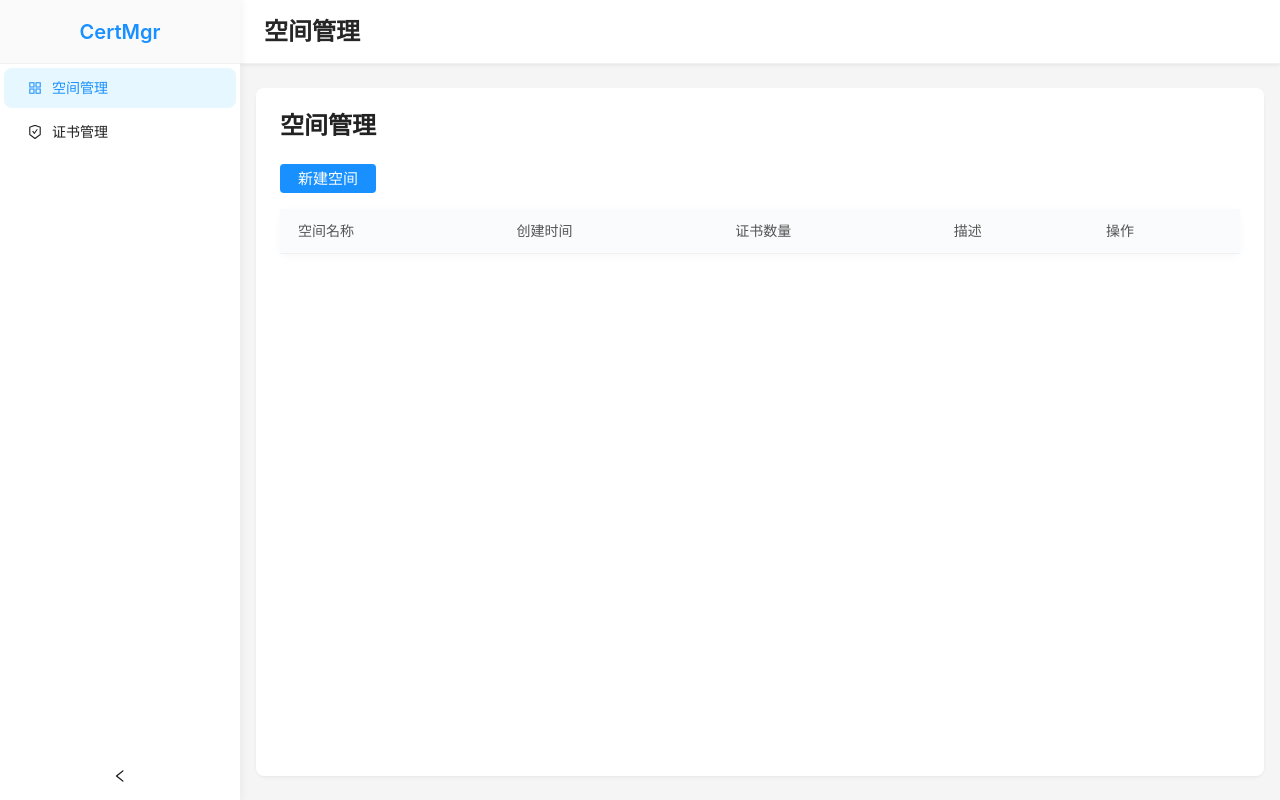
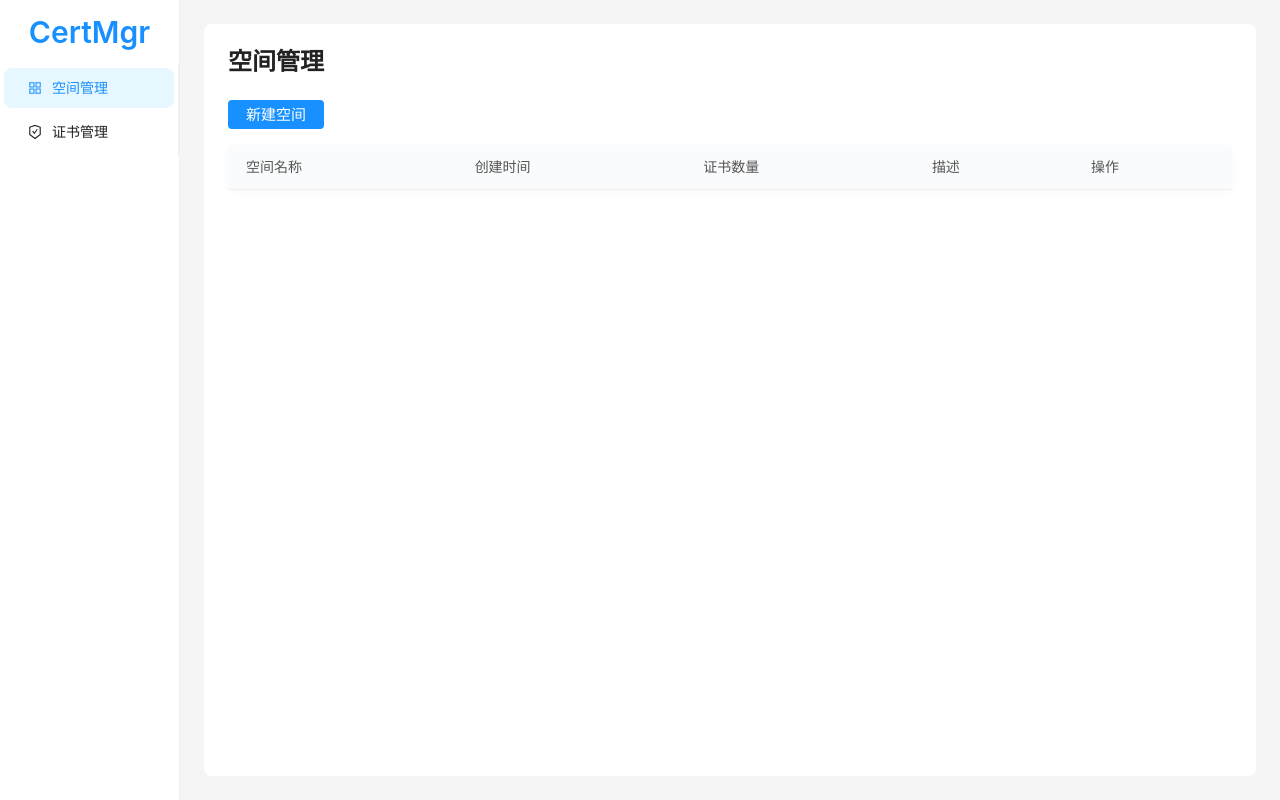
Before and after one commit to logeable/certmgr, a React (Vite) app in the folder src/renderer/: page / in a window 1280 px wide. Built offline with nearby package versions, Linux system fonts and the light colour scheme.

Commit message:
style: app layout

```diff
--- a/src/renderer/src/App.tsx
+++ b/src/renderer/src/App.tsx
@@ -7,22 +7,26 @@ import CertificateManager from './components/CertificateManager/CertificateManag
 const { Sider, Header, Content } = Layout;
 const { Title } = Typography;
 
+enum MenuKey {
+  Space = 'space',
+  Cert = 'cert',
+}
+
 const MENU_ITEMS = [
   {
-    key: 'space',
+    key: MenuKey.Space,
     icon: <AppstoreOutlined />,
     label: '空间管理',
   },
   {
-    key: 'cert',
+    key: MenuKey.Cert,
     icon: <SafetyCertificateOutlined />,
     label: '证书管理',
   },
 ];
 
 function App() {
-  const [activeMenu, setActiveMenu] = useState<'space' | 'cert'>('space');
-  const [collapsed, setCollapsed] = useState(false);
+  const [activeMenu, setActiveMenu] = useState<MenuKey>(MenuKey.Space);
   const {
     token: { colorBgContainer, borderRadiusLG },
   } = theme.useToken();
@@ -43,69 +47,37 @@ function App() {
       }}
     >
       <Layout style={{ minHeight: '100vh' }}>
-        <Sider
-          collapsible
-          collapsed={collapsed}
-          onCollapse={setCollapsed}
-          theme="light"
-          width={240}
-          style={{
-            boxShadow: '2px 0 8px 0 rgba(29,35,41,.05)',
-          }}
-        >
+        <Sider theme="light" width={180} style={{ borderRight: '1px solid #f0f0f0' }}>
           <div
             style={{
               height: 64,
               display: 'flex',
               alignItems: 'center',
               justifyContent: 'center',
-              borderBottom: '1px solid #f0f0f0',
-              background: '#fafafa',
             }}
           >
-            <Title level={4} style={{ margin: 0, color: '#1890ff', fontWeight: 600 }}>
-              {collapsed ? 'CM' : 'CertMgr'}
+            <Title level={2} style={{ margin: 0, color: '#1890ff', userSelect: 'none' }}>
+              CertMgr
             </Title>
           </div>
           <Menu
             mode="inline"
             selectedKeys={[activeMenu]}
             items={MENU_ITEMS}
-            onClick={({ key }) => setActiveMenu(key as 'space' | 'cert')}
-            style={{
-              borderRight: 0,
-              fontSize: '14px',
-            }}
+            onClick={({ key }) => setActiveMenu(key as MenuKey)}
           />
         </Sider>
         <Layout>
-          <Header
+          <Content
             style={{
-              padding: '0 24px',
+              margin: '1.5rem',
+              padding: '1.5rem',
               background: colorBgContainer,
-              borderBottom: '1px solid #f0f0f0',
-              display: 'flex',
-              alignItems: 'center',
-              boxShadow: '0 1px 4px rgba(0,21,41,.08)',
+              borderRadius: borderRadiusLG,
             }}
           >
-            <Title level={3} style={{ margin: 0, color: '#262626' }}>
-              {MENU_ITEMS.find(item => item.key === activeMenu)?.label}
-            </Title>
-          </Header>
-          <Content
-            style={{
-              margin: '24px 16px',
-              padding: 24,
-              minHeight: 280,
-              background: colorBgContainer,
-              borderRadius: borderRadiusLG,
-              boxShadow:
-                '0 1px 2px 0 rgba(0, 0, 0, 0.03), 0 1px 6px -1px rgba(0, 0, 0, 0.02), 0 2px 4px 0 rgba(0, 0, 0, 0.02)',
-            }}
-          >
-            {activeMenu === 'space' && <NamespaceManager />}
-            {activeMenu === 'cert' && <CertificateManager />}
+            {activeMenu === MenuKey.Space && <NamespaceManager />}
+            {activeMenu === MenuKey.Cert && <CertificateManager />}
           </Content>
         </Layout>
       </Layout>
```
